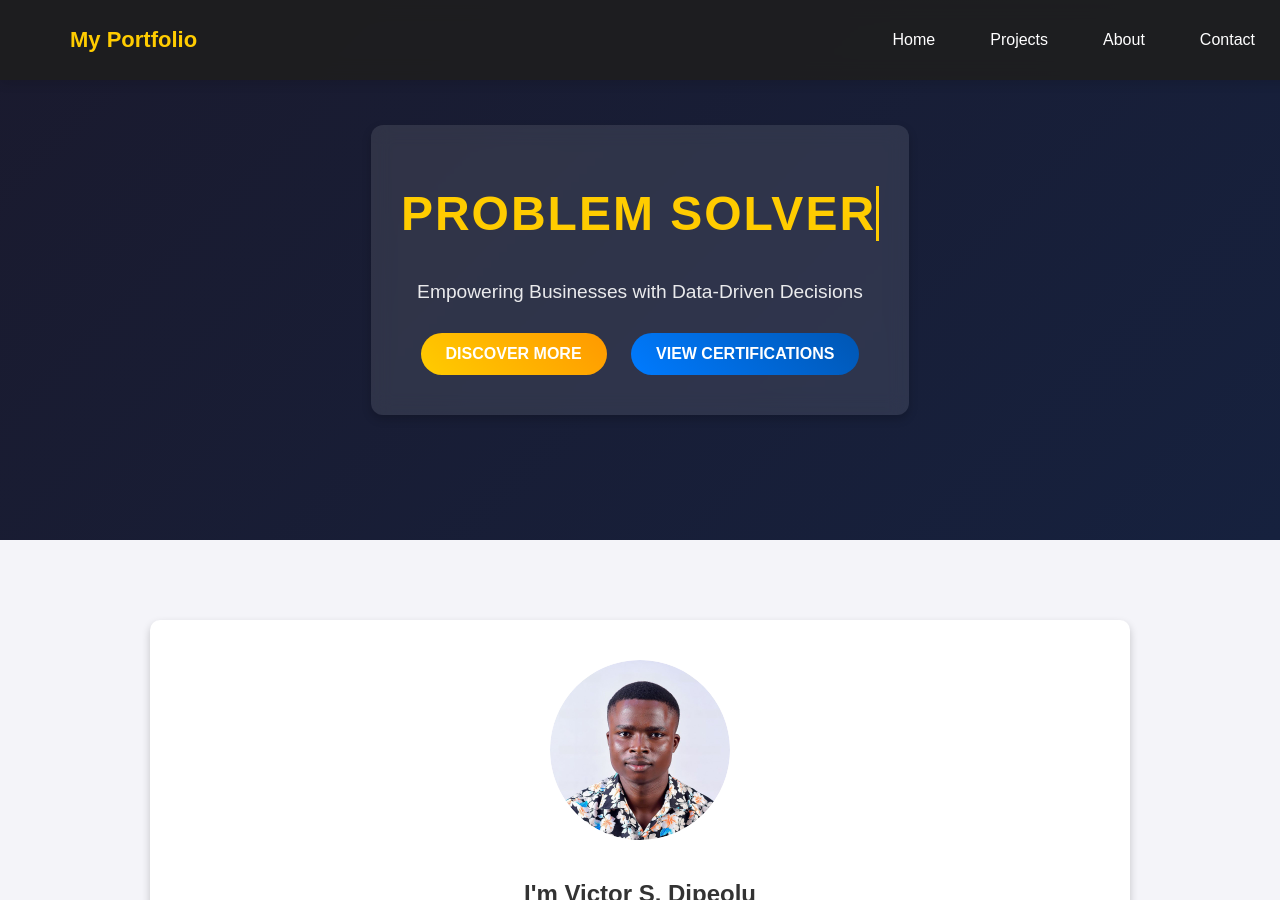
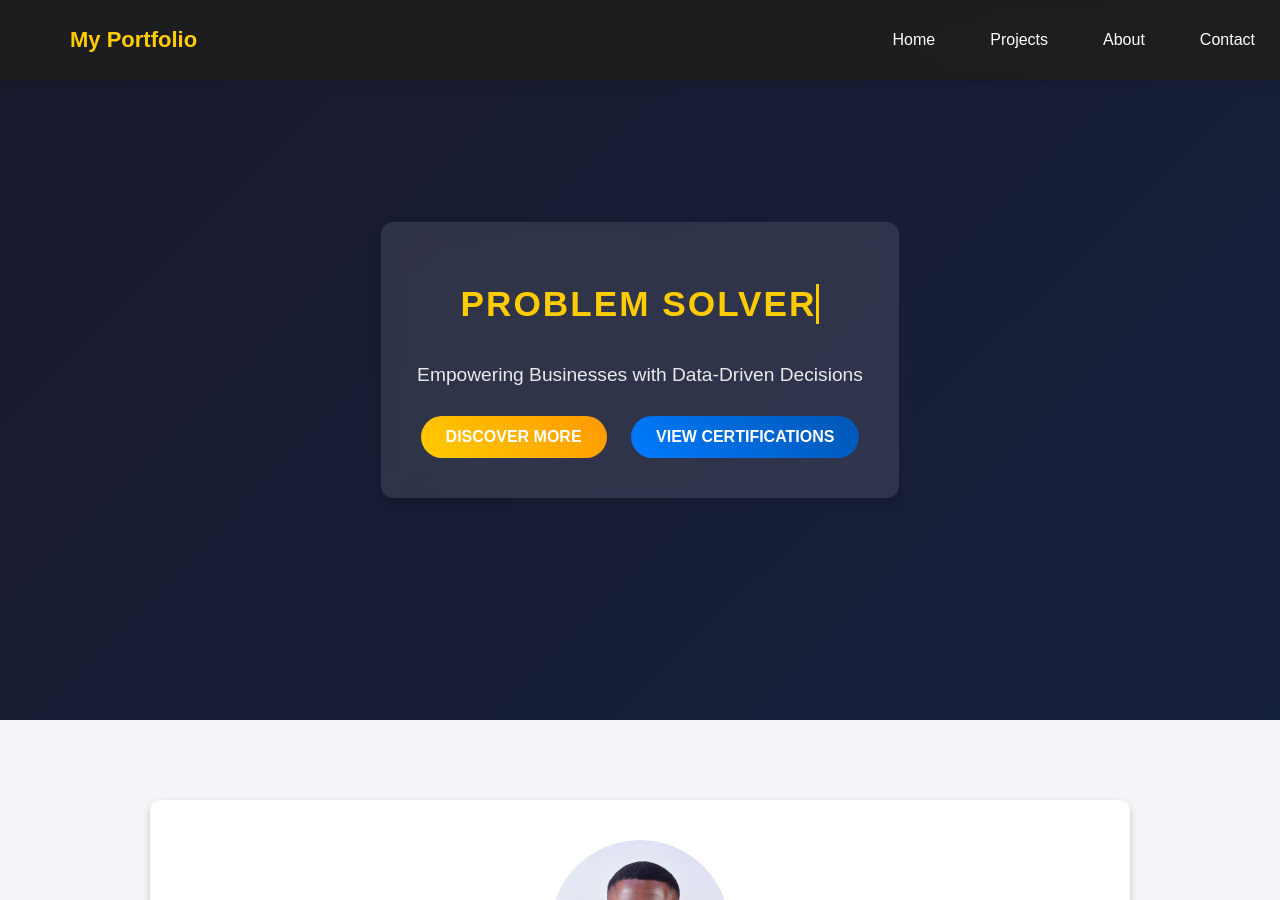
Before and after one commit to Vicmandip1/Portfolio, a Jekyll site: the page about.html, which Jekyll copies as it is, in a window 1280 px wide and 900 px high. Built offline with Jekyll 4.4.1, drawn with Linux system fonts in a browser that asks for light colours.

Commit message:
Update about.css

```diff
--- a/assets/styles/about.css
+++ b/assets/styles/about.css
@@ -165,7 +165,7 @@ body {
 
 /* Hero Section - Compact & Elegant */
 .hero {
-    height: 60vh;
+    height: 80vh;
     background: linear-gradient(135deg, #1a1a2e, #16213e);
     display: flex;
     align-items: center;
@@ -203,7 +203,7 @@ body {
     overflow: hidden;
     white-space: nowrap;
     border-right: 3px solid #ffcc00;
-    font-size: 3rem;
+    font-size: 2.2rem;
     font-weight: bold;
     color: #ffcc00;
     animation: typing 4s steps(30, end) infinite, blink 0.7s infinite;
```
